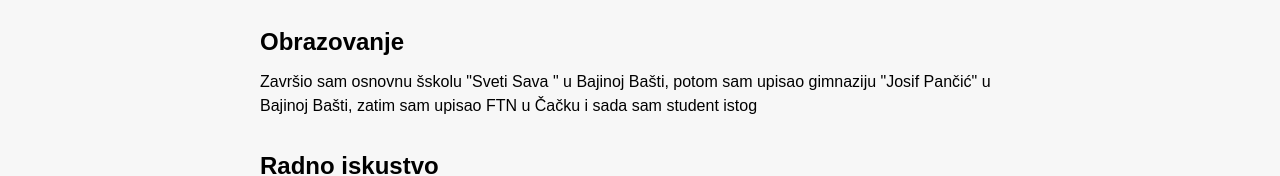
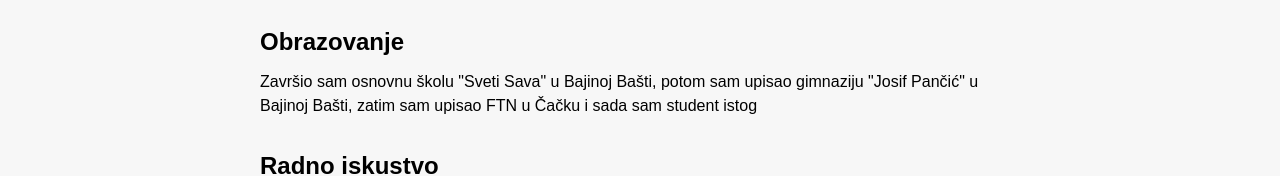
Before and after one commit to Stevanovic-Milos/prpr-projekat-1, a plain HTML site: page portfolio.html in a window 1280 px wide. Shown: the part 218-394 px from the top of the page. Drawn offline with Linux system fonts and the light colour scheme.

Commit message:
aded readme.md file

```diff
--- a/portfolio.html
+++ b/portfolio.html
@@ -20,7 +20,7 @@
 
 		<section>
 			<h2>Obrazovanje</h2>
-			<p>Završio sam osnovnu šskolu "Sveti Sava " u Bajinoj Bašti, potom sam upisao gimnaziju "Josif Pančić" u Bajinoj Bašti, zatim sam upisao FTN u Čačku i sada sam student istog</p>
+			<p>Završio sam osnovnu školu "Sveti Sava" u Bajinoj Bašti, potom sam upisao gimnaziju "Josif Pančić" u Bajinoj Bašti, zatim sam upisao FTN u Čačku i sada sam student istog</p>
 		</section>
 
 		<section>
```
Also changed, not shown: 1 other file.
